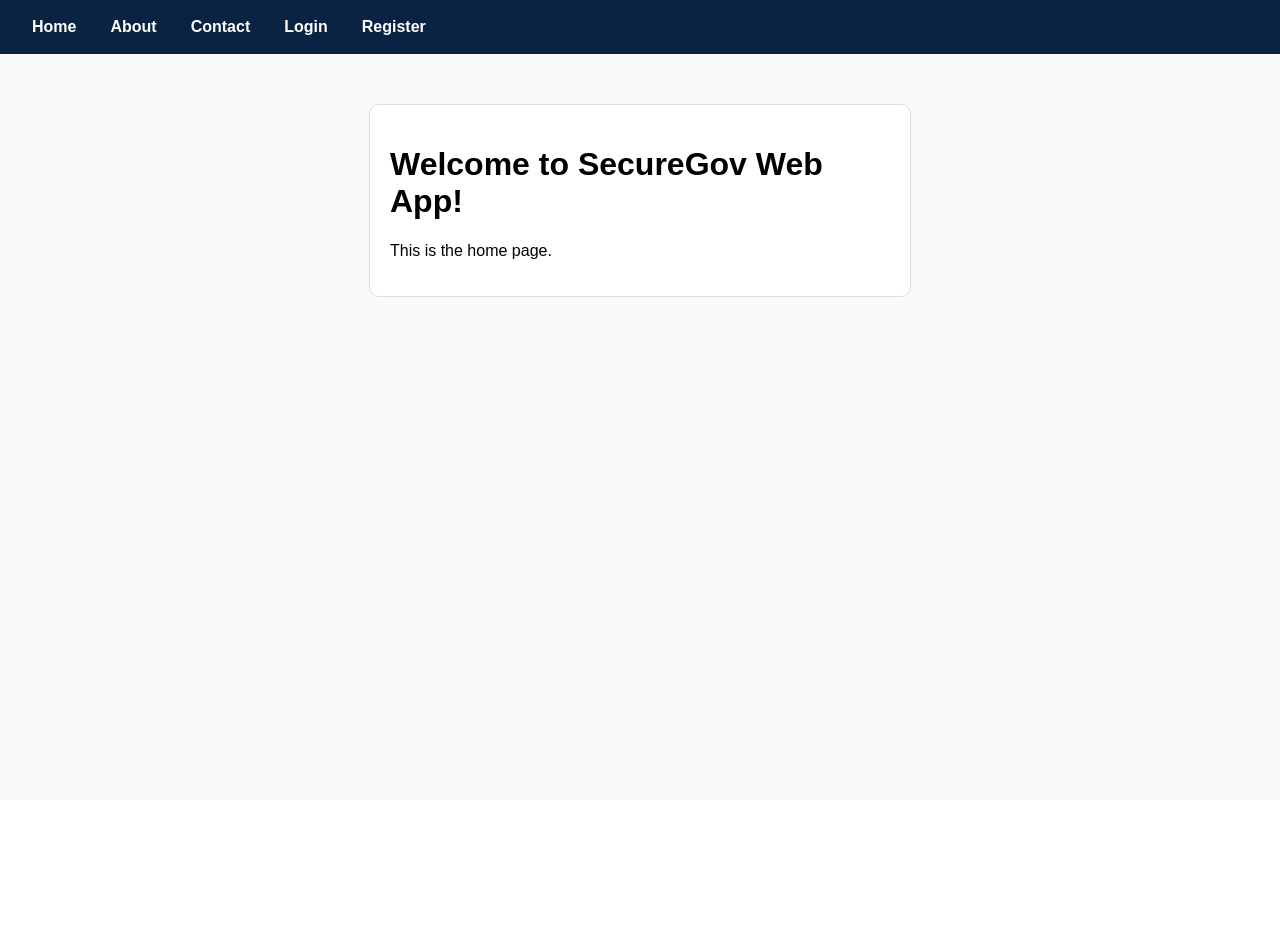
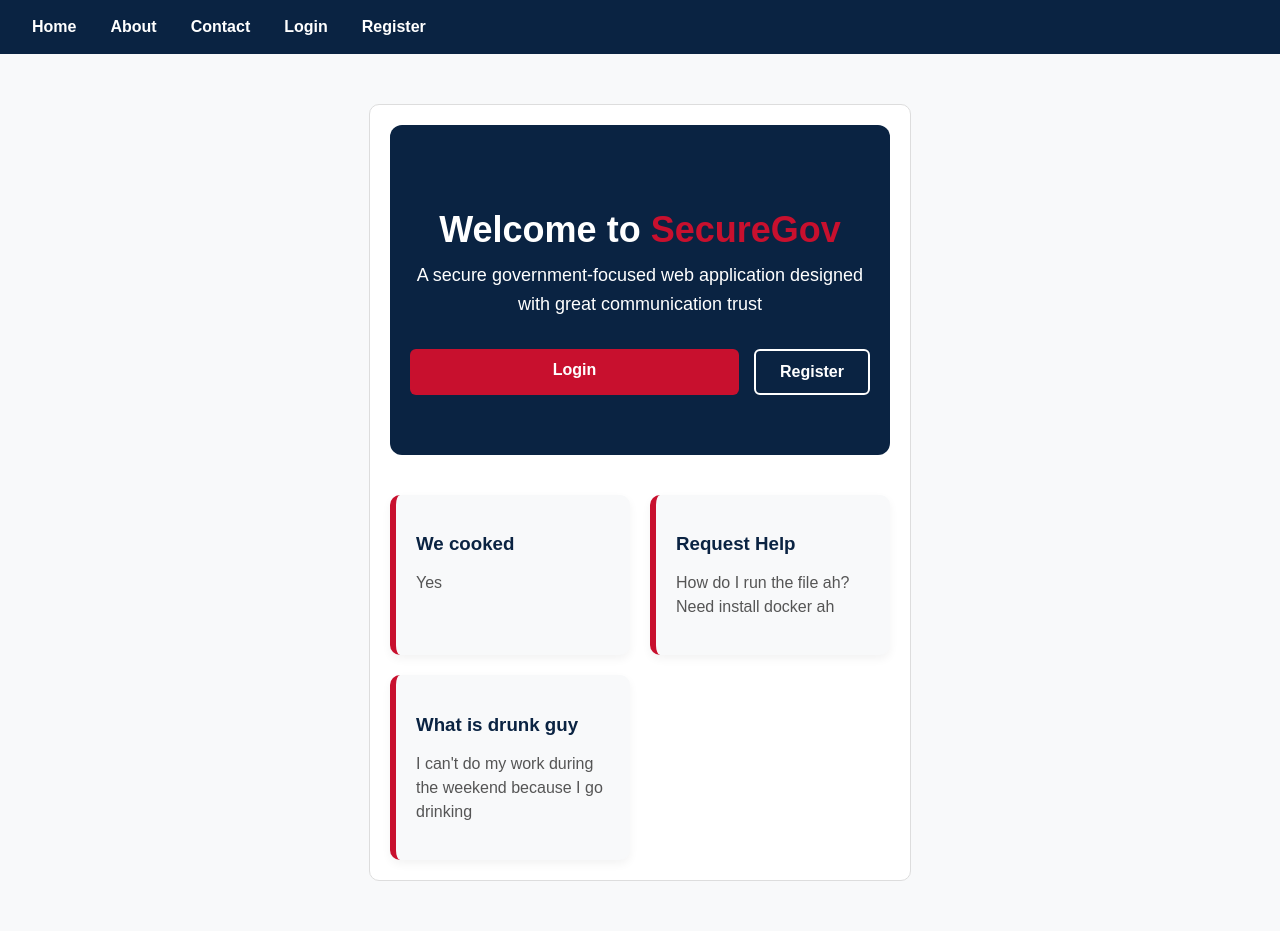
Before and after one commit to Ethanz12/Infosecurity_project, a Django app: page / in a window 1280 px wide. Before the commit the page ends 297 px from the top, so only its background shows below. Run offline with Django 5.2, Linux system fonts and the light colour scheme.

Commit message:
AHOQE#VU3hvbwiuohwqiuvb3qiruvbw3uqvb3wi

```diff
--- a/apps/home/templates/home/index.html
+++ b/apps/home/templates/home/index.html
@@ -3,6 +3,119 @@
 {% block title %}Home - SecureGov{% endblock %}
 
 {% block content %}
-<h1>Welcome to SecureGov Web App!</h1>
-<p>This is the home page.</p>
+<div class="hero">
+    <h1>Welcome to <span>SecureGov</span></h1>
+    <p>
+        A secure government-focused web application designed with
+        great communication trust
+    </p>
+
+    <div class="hero-actions">
+        <a href="{% url 'login' %}" class="btn-primary">Login</a>
+        <a href="{% url 'register' %}" class="btn-secondary">Register</a>
+    </div>
+</div>
+
+<div class="features">
+    <div class="feature-card">
+        <h3>We cooked</h3>
+        <p>Yes</p>
+    </div>
+
+    <div class="feature-card">
+        <h3>Request Help</h3>
+        <p>How do I run the file ah? Need install docker ah</p>
+    </div>
+
+    <div class="feature-card">
+        <h3>What is drunk guy</h3>
+        <p>I can't do my work during the weekend because I go drinking</p>
+    </div>
+</div>
+
+<style>
+/* Hero Section */
+.hero {
+    text-align: center;
+    padding: 60px 20px;
+    background-color: #0A2342;
+    color: white;
+    border-radius: 12px;
+}
+
+.hero h1 {
+    font-size: 36px;
+    margin-bottom: 10px;
+}
+
+.hero h1 span {
+    color: #C8102E;
+}
+
+.hero p {
+    font-size: 18px;
+    max-width: 700px;
+    margin: 0 auto 30px;
+    line-height: 1.6;
+}
+
+/* Buttons */
+.hero-actions {
+    display: flex;
+    justify-content: center;
+    gap: 15px;
+}
+
+.btn-primary {
+    padding: 12px 24px;
+    border-radius: 6px;
+    background-color: #C8102E;
+    color: white;
+    text-decoration: none;
+    font-weight: bold;
+}
+
+.btn-primary:hover {
+    background-color: #a50d25;
+}
+
+.btn-secondary {
+    padding: 12px 24px;
+    border-radius: 6px;
+    border: 2px solid white;
+    color: white;
+    text-decoration: none;
+    font-weight: bold;
+}
+
+.btn-secondary:hover {
+    background-color: rgba(255, 255, 255, 0.15);
+}
+
+/* Features */
+.features {
+    display: grid;
+    grid-template-columns: repeat(auto-fit, minmax(220px, 1fr));
+    gap: 20px;
+    margin-top: 40px;
+}
+
+.feature-card {
+    background-color: #f8f9fa;
+    padding: 20px;
+    border-radius: 10px;
+    border-left: 6px solid #C8102E;
+    box-shadow: 0 4px 10px rgba(0, 0, 0, 0.05);
+}
+
+.feature-card h3 {
+    margin-bottom: 8px;
+    color: #0A2342;
+}
+
+.feature-card p {
+    color: #555;
+    line-height: 1.5;
+}
+</style>
 {% endblock %}
--- a/apps/home/views.py
+++ b/apps/home/views.py
@@ -3,47 +3,60 @@ from django.http import HttpResponse
 from django.contrib.auth.models import User
 from django.contrib import messages
 from django.contrib.auth import authenticate, login, logout
+from django.contrib.auth.password_validation import validate_password
+from django.core.exceptions import ValidationError
 import logging
 from django.db import connection, DatabaseError
 
 # Setup logger
 logger = logging.getLogger(__name__)
 
-# -------------------------------
-# Home Page
-# -------------------------------
+
 def index(request):
     return render(request, "home/index.html")
 
 
-# -------------------------------
-# Register Page
-# -------------------------------
+
 def register_view(request):
     if request.method == "POST":
-        username = request.POST.get("username", "").strip()
-        email = request.POST.get("email", "").strip()
+        # Normalize input to prevent duplicates like Admin/admin
+        username = request.POST.get("username", "").strip().lower()
+        email = request.POST.get("email", "").strip().lower()
         password = request.POST.get("password", "")
         password2 = request.POST.get("password2", "")
 
-        # Validate input
-        if not username or not email or not password or not password2:
+        # Basic validation
+        if not all([username, email, password, password2]):
             messages.error(request, "All fields are required.")
             return redirect("register")
 
         if password != password2:
-            messages.error(request, "Passwords do not match!")
+            messages.error(request, "Passwords do not match.")
             return redirect("register")
 
         try:
-            if User.objects.filter(username=username).exists():
-                messages.error(request, "Username already taken!")
+            # Prevent username & email enumeration
+            if User.objects.filter(username=username).exists() or User.objects.filter(email=email).exists():
+                messages.error(request, "Registration failed. Please try different credentials.")
                 return redirect("register")
 
-            user = User.objects.create_user(username=username, email=email, password=password)
-            user.save()
-            messages.success(request, "Account created successfully! Please login.")
+            # Enforce strong passwords (Django validators)
+            validate_password(password)
+
+            # Create user securely (password is hashed)
+            User.objects.create_user(
+                username=username,
+                email=email,
+                password=password
+            )
+
+            messages.success(request, "Account created successfully. Please login.")
             return redirect("login")
+
+        except ValidationError as e:
+            # Password policy error (safe to show)
+            messages.error(request, e.messages[0])
+            return redirect("register")
 
         except DatabaseError as e:
             logger.error(f"Database error during registration: {e}")
@@ -58,16 +71,14 @@ def register_view(request):
     return render(request, "register/register.html")
 
 
-# -------------------------------
-# Login Page
-# -------------------------------
+
 def login_view(request):
     if request.method == "POST":
-        username = request.POST.get("username", "").strip()
+        username = request.POST.get("username", "").strip().lower()
         password = request.POST.get("password", "")
 
         if not username or not password:
-            messages.error(request, "Please enter both username and password.")
+            messages.error(request, "Invalid username or password.")
             return redirect("login")
 
         user = authenticate(request, username=username, password=password)
@@ -76,34 +87,31 @@ def login_view(request):
             messages.success(request, f"Welcome back, {user.username}!")
             return redirect("home")
         else:
+            # Generic error prevents user enumeration
             messages.error(request, "Invalid username or password.")
             return redirect("login")
 
     return render(request, "register/login.html")
 
 
-# -------------------------------
-# Logout
-# -------------------------------
+
 def logout_view(request):
     logout(request)
     messages.success(request, "You have been logged out.")
     return redirect("home")
 
 
-# -------------------------------
-# Test DB Connection
-# -------------------------------
+
 def test_db_connection(request):
     try:
         with connection.cursor() as cursor:
             cursor.execute("SELECT 1")
             result = cursor.fetchone()
             if result and result[0] == 1:
-                logger.info("MySQL connection successful")
-                return HttpResponse("MySQL connection successful")
+                logger.info("Database connection successful")
+                return HttpResponse("Database connection successful")
             else:
-                return HttpResponse("MySQL returned unexpected result")
+                return HttpResponse("Database returned unexpected result")
     except Exception as e:
-        logger.error(f"MySQL connection failed: {e}")
-        return HttpResponse(f"MySQL connection failed: {e}", status=500)
+        logger.error(f"Database connection failed: {e}")
+        return HttpResponse("Database connection failed", status=500)
```
